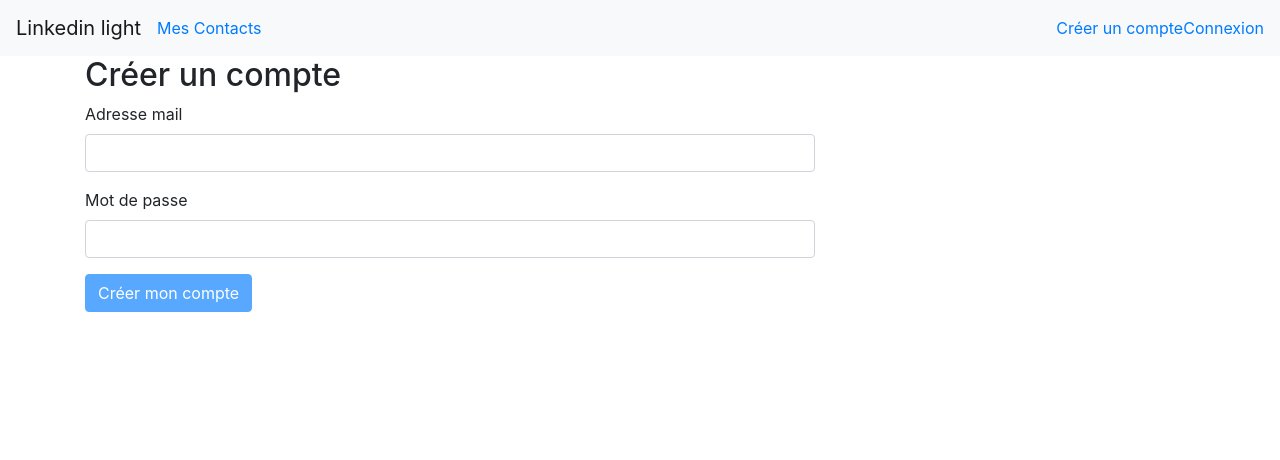
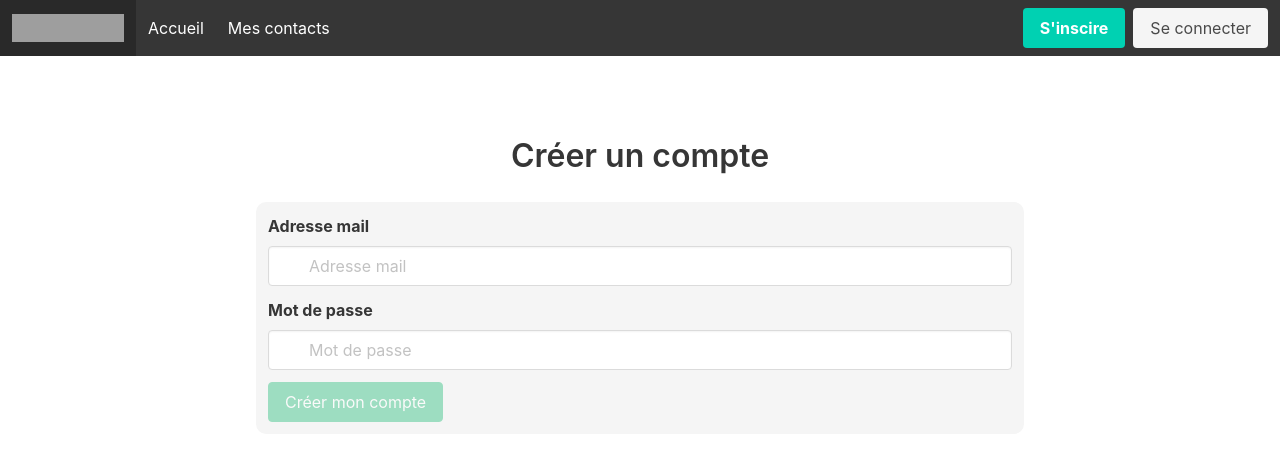
Before and after one commit to Bennani-simo/angular-app, an Angular app: page /auth/signup in a window 1280 px wide. Shown: the top 460 px of the page. Built offline with nearby package versions, Linux system fonts and the light colour scheme; no server answers; grey boxes are pictures that could not be loaded; what @angular/fire would draw is missing.

Commit message:
Bulma html/css login/register/error-page

```diff
--- a/angular.json
+++ b/angular.json
@@ -28,12 +28,10 @@
               "src/assets"
             ],
             "styles": [
-              "./node_modules/bootstrap/dist/css/bootstrap.css",
               "src/styles.scss"
             ],
             "scripts": [
               "node_modules/jquery/dist/jquery.min.js",
-              "node_modules/bootstrap/dist/js/bootstrap.min.js"
             ]
           },
           "configurations": {
--- a/src/app/auth/signin/signin.component.html
+++ b/src/app/auth/signin/signin.component.html
@@ -1,17 +1,43 @@
-<div class="row">
-    <div class="col-sm-8 col-sm-offset-2">
-        <h2>Connexion</h2>
-        <form [formGroup]="signinForm" (ngSubmit)="onSubmit()">
-            <div class="form-group">
-                <label for="email">Adresse mail</label>
-                <input type="text" id="email" class="form-control" formControlName="email">
-            </div>
-            <div class="form-group">
-                <label for="password">Mot de passe</label>
-                <input type="password" id="password" class="form-control" formControlName="password">
-            </div>
-            <button class="btn btn-primary" type="submit" [disabled]="signinForm.invalid">Connexion</button>
-        </form>
-        <p class="text-danger">{{ errorMessage }}</p>
+<div class="column">
+    <div class="columns is-centered" style=" margin-top: 70px; margin-bottom: 40px;">
+        <h1 class="title">Se connecter</h1>
+    </div>
+    <div class="columns is-centered ">
+        <div class="column is-8 has-background-light" style="border-radius: 10px;">
+            <form [formGroup]="signinForm" (ngSubmit)="onSubmit()">
+                <div class="field">
+                    <label for="email" class="label">Adresse mail</label>
+                    <div class="control has-icons-left">
+                        <input type="email" id="email" formControlName="email" placeholder="Adresse mail" class="input"
+                            required>
+                        <span class="icon is-small is-left">
+                            <i class="fa fa-envelope"></i>
+                        </span>
+                    </div>
+                </div>
+                <div class="field">
+                    <label for="password" class="label">Mot de passe</label>
+                    <div class="control has-icons-left">
+                        <input type="password" id="password" formControlName="password" placeholder="Mot de passe"
+                            class="input" required>
+                        <span class="icon is-small is-left">
+                            <i class="fa fa-lock"></i>
+                        </span>
+                    </div>
+                </div>
+                <div class="field">
+                    <label for="" class="checkbox">
+                        <input type="checkbox">
+                        Se souvenir de moi
+                    </label>
+                </div>
+                <div class="field">
+                    <button class="button is-success" [disabled]="signinForm.invalid">
+                        Se connecter
+                    </button>
+                </div>
+            </form>
+            <p class="text-danger">{{ errorMessage }}</p>
+        </div>
     </div>
 </div>
--- a/src/app/auth/signup/signup.component.html
+++ b/src/app/auth/signup/signup.component.html
@@ -1,17 +1,37 @@
-<div class="row">
-    <div class="col-sm-8 col-sm-offset-2">
-        <h2>Créer un compte</h2>
-        <form [formGroup]="signupForm" (ngSubmit)="onSubmit()">
-            <div class="form-group">
-                <label for="email">Adresse mail</label>
-                <input type="text" id="email" class="form-control" formControlName="email">
-            </div>
-            <div class="form-group">
-                <label for="password">Mot de passe</label>
-                <input type="password" id="password" class="form-control" formControlName="password">
-            </div>
-            <button class="btn btn-primary" type="submit" [disabled]="signupForm.invalid">Créer mon compte</button>
-        </form>
-        <p class="text-danger">{{ errorMessage }}</p>
+<div class="column">
+    <div class="columns is-centered" style=" margin-top: 70px; margin-bottom: 40px;">
+        <h1 class="title">Créer un compte</h1>
+    </div>
+    <div class="columns is-centered ">
+        <div class="column is-8 has-background-light" style="border-radius: 10px;">
+            <form [formGroup]="signupForm" (ngSubmit)="onSubmit()">
+                <div class="field">
+                    <label for="email" class="label">Adresse mail</label>
+                    <div class="control has-icons-left">
+                        <input type="email" id="email" formControlName="email" placeholder="Adresse mail" class="input"
+                            required>
+                        <span class="icon is-small is-left">
+                            <i class="fa fa-envelope"></i>
+                        </span>
+                    </div>
+                </div>
+                <div class="field">
+                    <label for="password" class="label">Mot de passe</label>
+                    <div class="control has-icons-left">
+                        <input type="password" id="password" formControlName="password" placeholder="Mot de passe"
+                            class="input" required>
+                        <span class="icon is-small is-left">
+                            <i class="fa fa-lock"></i>
+                        </span>
+                    </div>
+                </div>
+                <div class="field">
+                    <button class="button is-success" [disabled]="signupForm.invalid">
+                        Créer mon compte
+                    </button>
+                </div>
+            </form>
+            <p class="text-danger">{{ errorMessage }}</p>
+        </div>
     </div>
 </div>
--- a/src/app/error-page/error-page.component.html
+++ b/src/app/error-page/error-page.component.html
@@ -1,39 +1,74 @@
-<!--
-VIEW IN FULL SCREEN MODE
-FULL SCREEN MODE: http://salehriaz.com/404Page/404.html
+<!DOCTYPE html>
+<html>
 
-DRIBBBLE: https://dribbble.com/shots/4330167-404-Page-Lost-In-Space
--->
+<head>
+    <meta charset="utf-8">
+    <meta name="viewport" content="width=device-width, initial-scale=1">
+    <title>404 Page Not Found</title>
+    <link rel="stylesheet" href="https://cdnjs.cloudflare.com/ajax/libs/bulma/0.7.2/css/bulma.min.css">
+    <script defer src="https://use.fontawesome.com/releases/v5.3.1/js/all.js"></script>
+</head>
 
-<body class="bg-purple">
+<body>
 
-    <div class="stars">
+    <section class="hero">
+        <div class="hero-head">
+            <nav class="navbar">
+                <div class="container">
+                    <div class="navbar-brand">
+                        <a class="navbar-item has-text-weight-semibold nav-bar-menu-bg-color" href="#">
+                            <p class="is-size-4">Bennani <i class="fas fa-heart heart-pink"></i> Mohamed</p>
+                        </a>
+                        <span class="navbar-burger burger nav-bar-burger-color" data-target="navbarMenu">
+                            <span></span>
+                            <span></span>
+                            <span></span>
+                        </span>
+                    </div>
+                    <div id="navbarMenu" class="navbar-menu nav-bar-menu-bg-color">
+                        <div class="navbar-end">
 
-        <div class="central-body">
-            <img class="image-404" src="http://salehriaz.com/404Page/img/404.svg" width="300px"
-                routerLinkActive="active">
+                        </div>
+                    </div>
+                </div>
+            </nav>
+        </div>
+    </section>
 
-            <a class="btn-go-home" target="_blank" routerLink="auth/signup">GO BACK HOME</a>
-        </div>
-        <div class="objects">
-            <img class="object_rocket" src="http://salehriaz.com/404Page/img/rocket.svg" width="40px">
-            <div class="earth-moon">
-                <img class="object_earth" src="http://salehriaz.com/404Page/img/earth.svg" width="100px">
-                <img class="object_moon" src="http://salehriaz.com/404Page/img/moon.svg" width="80px">
-            </div>
-            <div class="box_astronaut">
-                <img class="object_astronaut" src="http://salehriaz.com/404Page/img/astronaut.svg" width="140px">
+    <section class="section is-medium">
+        <div class="container">
+            <div class="columns is-vcentered">
+                <div class="column has-text-centered">
+                    <h1 class="title">404 Page Not Found</h1>
+                    <p class="subtitle">An unexpected error has occurred. Please contact the site owner.</p>
+                </div>
+                <div class="column has-text-centered">
+                    <img
+                        src="https://www.eastfieldcollege.edu/PublishingImages/Pages/PageNotFoundError/404-robot.gif" />
+                </div>
             </div>
         </div>
-        <div class="glowing_stars">
-            <div class="star"></div>
-            <div class="star"></div>
-            <div class="star"></div>
-            <div class="star"></div>
-            <div class="star"></div>
+    </section>
 
+    <footer class="footer is-large">
+        <div class="container">
+            <div class="content has-text-centered">
+                <div class="control level-item">
+                    <a href="https://bulma.io">
+                        <img src="https://bulma.io/images/made-with-bulma.png" alt="Made with Bulma" width="128"
+                            height="24">
+                    </a>
+                </div>
+                <p class="is-size-7">Copyright &copy; 2019</p>
+                <div class="control level-item">
+                    <a href="https://twitter.com/share?ref_src=twsrc%5Etfw" class="twitter-share-button"
+                        data-size="large" data-text="Wow what a rad website, go check it out:"
+                        data-related="freddie2025" data-show-count="true">Tweet</a>
+                    <script async src="https://platform.twitter.com/widgets.js" charset="utf-8"></script>
+                </div>
+            </div>
         </div>
+    </footer>
+</body>
 
-    </div>
-
-</body>
+</html>
--- a/src/app/error-page/error-page.component.scss
+++ b/src/app/error-page/error-page.component.scss
@@ -1,297 +1,103 @@
-/*
-VIEW IN FULL SCREEN MODE
-FULL SCREEN MODE: http://salehriaz.com/404Page/404.html
-
-DRIBBBLE: https://dribbble.com/shots/4330167-404-Page-Lost-In-Space
-*/
-
-@import url('https://fonts.googleapis.com/css?family=Dosis:300,400,500');
-
-@-moz-keyframes rocket-movement { 100% {-moz-transform: translate(1200px,-600px);} }
-@-webkit-keyframes rocket-movement {100% {-webkit-transform: translate(1200px,-600px); } }
-@keyframes rocket-movement { 100% {transform: translate(1200px,-600px);} }
-@-moz-keyframes spin-earth { 100% { -moz-transform: rotate(-360deg); transition: transform 20s;  } }
-@-webkit-keyframes spin-earth { 100% { -webkit-transform: rotate(-360deg); transition: transform 20s;  } }
-@keyframes spin-earth{ 100% { -webkit-transform: rotate(-360deg); transform:rotate(-360deg); transition: transform 20s; } }
-
-@-moz-keyframes move-astronaut {
-    100% { -moz-transform: translate(-160px, -160px);}
-}
-@-webkit-keyframes move-astronaut {
-    100% { -webkit-transform: translate(-160px, -160px);}
-}
-@keyframes move-astronaut{
-    100% { -webkit-transform: translate(-160px, -160px); transform:translate(-160px, -160px); }
-}
-@-moz-keyframes rotate-astronaut {
-    100% { -moz-transform: rotate(-720deg);}
-}
-@-webkit-keyframes rotate-astronaut {
-    100% { -webkit-transform: rotate(-720deg);}
-}
-@keyframes rotate-astronaut{
-    100% { -webkit-transform: rotate(-720deg); transform:rotate(-720deg); }
+html, body {
+    background: #EFF3F4;
+    font-family: 'Open Sans', serif;
+    height: 100%;
 }
 
-@-moz-keyframes glow-star {
-    40% { -moz-opacity: 0.3;}
-    90%,100% { -moz-opacity: 1; -moz-transform: scale(1.2);}
-}
-@-webkit-keyframes glow-star {
-    40% { -webkit-opacity: 0.3;}
-    90%,100% { -webkit-opacity: 1; -webkit-transform: scale(1.2);}
-}
-@keyframes glow-star{
-    40% { -webkit-opacity: 0.3; opacity: 0.3;  }
-    90%,100% { -webkit-opacity: 1; opacity: 1; -webkit-transform: scale(1.2); transform: scale(1.2); border-radius: 999999px;}
+.nav-bar-burger-color {
+    color: #ffffff;
 }
 
-.spin-earth-on-hover{
-
-    transition: ease 200s !important;
-    transform: rotate(-3600deg) !important;
+.nav-bar-menu-bg-color {
+    background-color: transparent !important;
 }
 
-html, body{
-    margin: 0;
-    width: 100%;
-    height: 100%;
-    font-family: 'Dosis', sans-serif;
-    font-weight: 300;
-    -webkit-user-select: none; /* Safari 3.1+ */
-    -moz-user-select: none; /* Firefox 2+ */
-    -ms-user-select: none; /* IE 10+ */
-    user-select: none; /* Standard syntax */
+.hero-body .container {
+    max-width: 1000px;
 }
 
-.bg-purple{
-    background: url(http://salehriaz.com/404Page/img/bg_purple.png);
-    background-repeat: repeat-x;
-    background-size: cover;
-    background-position: left top;
-    height: 100%;
-    overflow: hidden;
-
+.features {
+    margin-top: 0px;
+    padding: 2rem 0;
 }
 
-.custom-navbar{
-    padding-top: 15px;
+.card-content .content {
+    font-size: 15px;
+    margin: 1rem 1rem;
 }
 
-.brand-logo{
-    margin-left: 25px;
-    margin-top: 5px;
-    display: inline-block;
+.card {
+    box-shadow: 1px 2px 4px rgba(0, 0, 0, 0.18);
 }
 
-.navbar-links{
-    display: inline-block;
-    float: right;
-    margin-right: 15px;
-    text-transform: uppercase;
-
-
-}
-
-ul {
-    list-style-type: none;
-    margin: 0;
-    padding: 0;
-/*    overflow: hidden;*/
-    display: flex;
-    align-items: center;
-}
-
-li {
-    float: left;
-    padding: 0px 15px;
-}
-
-li a {
-    display: block;
-    color: white;
-    text-align: center;
-    text-decoration: none;
-    letter-spacing : 2px;
-    font-size: 12px;
-
-    -webkit-transition: all 0.3s ease-in;
-    -moz-transition: all 0.3s ease-in;
-    -ms-transition: all 0.3s ease-in;
-    -o-transition: all 0.3s ease-in;
-    transition: all 0.3s ease-in;
-}
-
-li a:hover {
-    color: #ffcb39;
-}
-
-.btn-request{
-    padding: 10px 25px;
-    border: 1px solid #FFCB39;
-    border-radius: 100px;
-    font-weight: 400;
-}
-
-.btn-request:hover{
-    background-color: #FFCB39;
-    color: #fff;
-    transform: scale(1.05);
-    box-shadow: 0px 20px 20px rgba(0,0,0,0.1);
-}
-
-.btn-go-home{
-    position: relative;
-    z-index: 200;
-    margin: 15px auto;
-    width: 100px;
-    padding: 10px 15px;
-    border: 1px solid #FFCB39;
-    border-radius: 100px;
-    font-weight: 400;
-    display: block;
-    color: white;
-    text-align: center;
-    text-decoration: none;
-    letter-spacing : 2px;
-    font-size: 11px;
-
-    -webkit-transition: all 0.3s ease-in;
-    -moz-transition: all 0.3s ease-in;
-    -ms-transition: all 0.3s ease-in;
-    -o-transition: all 0.3s ease-in;
-    transition: all 0.3s ease-in;
-}
-
-.btn-go-home:hover{
-    background-color: #FFCB39;
-    color: #fff;
-    transform: scale(1.05);
-    box-shadow: 0px 20px 20px rgba(0,0,0,0.1);
-}
-
-.central-body{
-/*    width: 100%;*/
-    padding: 17% 5% 10% 5%;
+.intro {
+    padding: 5rem 0;
     text-align: center;
 }
 
-.objects img{
-    z-index: 90;
-    pointer-events: none;
+.is-shady {
+    animation: flyintoright .4s backwards;
+    background: #fff;
+    box-shadow: rgba(0, 0, 0, .1) 0 1px 0;
+    border-radius: 4px;
+    display: inline-block;
+    margin: 10px;
+    position: relative;
+    transition: all .2s ease-in-out;
 }
 
-.object_rocket{
-    z-index: 95;
+    .is-shady:hover {
+        box-shadow: 0 10px 16px rgba(0, 0, 0, .13), 0 6px 6px rgba(0, 0, 0, .19);
+    }
+
+.author-image {
     position: absolute;
-    transform: translateX(-50px);
-    top: 75%;
-    pointer-events: none;
-    animation: rocket-movement 200s linear infinite both running;
+    top: -105px;
+    left: 50%;
+    width: 210px;
+    height: 210px;
+    margin-left: -105px;
+    border: 3px solid #fafafa;
+    border-radius: 50%;
 }
 
-.object_earth{
-    position: absolute;
-    top: 20%;
-    left: 15%;
-    z-index: 90;
-/*    animation: spin-earth 100s infinite linear both;*/
+.picture-border-light {
+    border: 10px solid #ffffff;
 }
 
-.object_moon{
-    position: absolute;
-    top: 12%;
-    left: 25%;
-/*
-    transform: rotate(0deg);
-    transition: transform ease-in 99999999999s;
-*/
+.picture-border-dark {
+    border: 10px solid #fafafa;
 }
 
-.earth-moon{
-
+.title-dark {
+    color: #363636 !important;
 }
 
-.object_astronaut{
-    animation: rotate-astronaut 200s infinite linear both alternate;
+.margin-top-one-hundred {
+    margin-top: 100px !important;
 }
 
-.box_astronaut{
-    z-index: 110 !important;
-    position: absolute;
-    top: 60%;
-    right: 20%;
-    will-change: transform;
-    animation: move-astronaut 50s infinite linear both alternate;
+.margin-top-neg-sixty {
+    margin-top: -60px;
 }
 
-.image-404{
-    position: relative;
-    z-index: 100;
-    pointer-events: none;
+.text-area-min-height {
+    min-height: 150px;
 }
 
-.stars{
-    background: url(http://salehriaz.com/404Page/img/overlay_stars.svg);
-    background-repeat: repeat;
-    background-size: contain;
-    background-position: left top;
+.heart-pink {
+    color: deeppink;
 }
 
-.glowing_stars .star{
-    position: absolute;
-    border-radius: 100%;
-    background-color: #fff;
-    width: 3px;
-    height: 3px;
-    opacity: 0.3;
-    will-change: opacity;
+.has-bg-img {
+    background: url('/Content/images/stockholm-wedding-banner-blur.jpg')center center !important;
+    background-size: cover !important;
 }
 
-.glowing_stars .star:nth-child(1){
-    top: 80%;
-    left: 25%;
-    animation: glow-star 2s infinite ease-in-out alternate 1s;
-}
-.glowing_stars .star:nth-child(2){
-    top: 20%;
-    left: 40%;
-    animation: glow-star 2s infinite ease-in-out alternate 3s;
-}
-.glowing_stars .star:nth-child(3){
-    top: 25%;
-    left: 25%;
-    animation: glow-star 2s infinite ease-in-out alternate 5s;
-}
-.glowing_stars .star:nth-child(4){
-    top: 75%;
-    left: 80%;
-    animation: glow-star 2s infinite ease-in-out alternate 7s;
-}
-.glowing_stars .star:nth-child(5){
-    top: 90%;
-    left: 50%;
-    animation: glow-star 2s infinite ease-in-out alternate 9s;
+.map-marker-red {
+    color: #ea4335;
 }
 
-@media only screen and (max-width: 600px){
-    .navbar-links{
-        display: none;
-    }
-
-    .custom-navbar{
-        text-align: center;
-    }
-
-    .brand-logo img{
-        width: 120px;
-    }
-
-    .box_astronaut{
-        top: 70%;
-    }
-
-    .central-body{
-        padding-top: 25%;
-    }
+.map-size {
+    height: 70%;
 }
--- a/src/app/navbar/navbar.component.html
+++ b/src/app/navbar/navbar.component.html
@@ -1,26 +1,41 @@
-<nav class="navbar navbar-expand-lg navbar-light bg-light">
-    <a class="navbar-brand" href="#">Linkedin light</a>
-    <button class="navbar-toggler" type="button" data-toggle="collapse" data-target="#navbarSupportedContent"
-        aria-controls="navbarSupportedContent" aria-expanded="false" aria-label="Toggle navigation">
-        <span class="navbar-toggler-icon"></span>
-    </button>
+<link rel="stylesheet" type="text/css" href="https://cdnjs.cloudflare.com/ajax/libs/bulma/0.9.0/css/bulma.css">
+<nav class="navbar is-dark" role="navigation" aria-label="main navigation">
+    <div class="navbar-brand">
+        <a class="navbar-item" routerLink="/">
+            <img src="https://bulma.io/images/bulma-logo.png" width="112" height="28">
+        </a>
 
-    <div class="collapse navbar-collapse" id="navbarSupportedContent">
-        <ul class="navbar-nav mr-auto">
-            <li routerLinkActive="active">
-                <a routerLink="contacts">Mes Contacts</a>
-            </li>
-        </ul>
-        <ul class="nav navbar-nav navbar-right">
-            <li routerLinkActive="active" *ngIf="!isAuth">
-                <a routerLink="auth/signup">Créer un compte</a>
-            </li>
-            <li routerLinkActive="active" *ngIf="!isAuth">
-                <a routerLink="auth/signin">Connexion</a>
-            </li>
-            <li>
-                <a (click)="onSignOut()" style="cursor:pointer" *ngIf="isAuth">Déconnexion</a>
-            </li>
-        </ul>
+        <a role="button" class="navbar-burger burger" aria-label="menu" aria-expanded="false"
+            data-target="navbarBasicExample">
+            <span aria-hidden="true"></span>
+            <span aria-hidden="true"></span>
+            <span aria-hidden="true"></span>
+        </a>
+    </div>
+
+    <div id="navbarBasicExample" class="navbar-menu">
+        <div class="navbar-start">
+            <a class="navbar-item" routerLink="/">
+                Accueil
+            </a>
+            <a class="navbar-item" routerLink="contacts">
+                Mes contacts
+            </a>
+        </div>
+        <div class="navbar-end">
+            <div class="navbar-item">
+                <div class="buttons">
+                    <a class="button is-primary" *ngIf="!isAuth" routerLink="auth/signup">
+                        <strong>S'inscire</strong>
+                    </a>
+                    <a class="button is-light" *ngIf="!isAuth" routerLink="auth/signin">
+                        Se connecter
+                    </a>
+                    <a class="button is-light" (click)="onSignOut()" style="cursor:pointer" *ngIf="isAuth">
+                        Déconnexion
+                    </a>
+                </div>
+            </div>
+        </div>
     </div>
 </nav>
```
Also changed, not shown: src/app/navbar/navbar.component.ts (line endings or trailing spaces).
